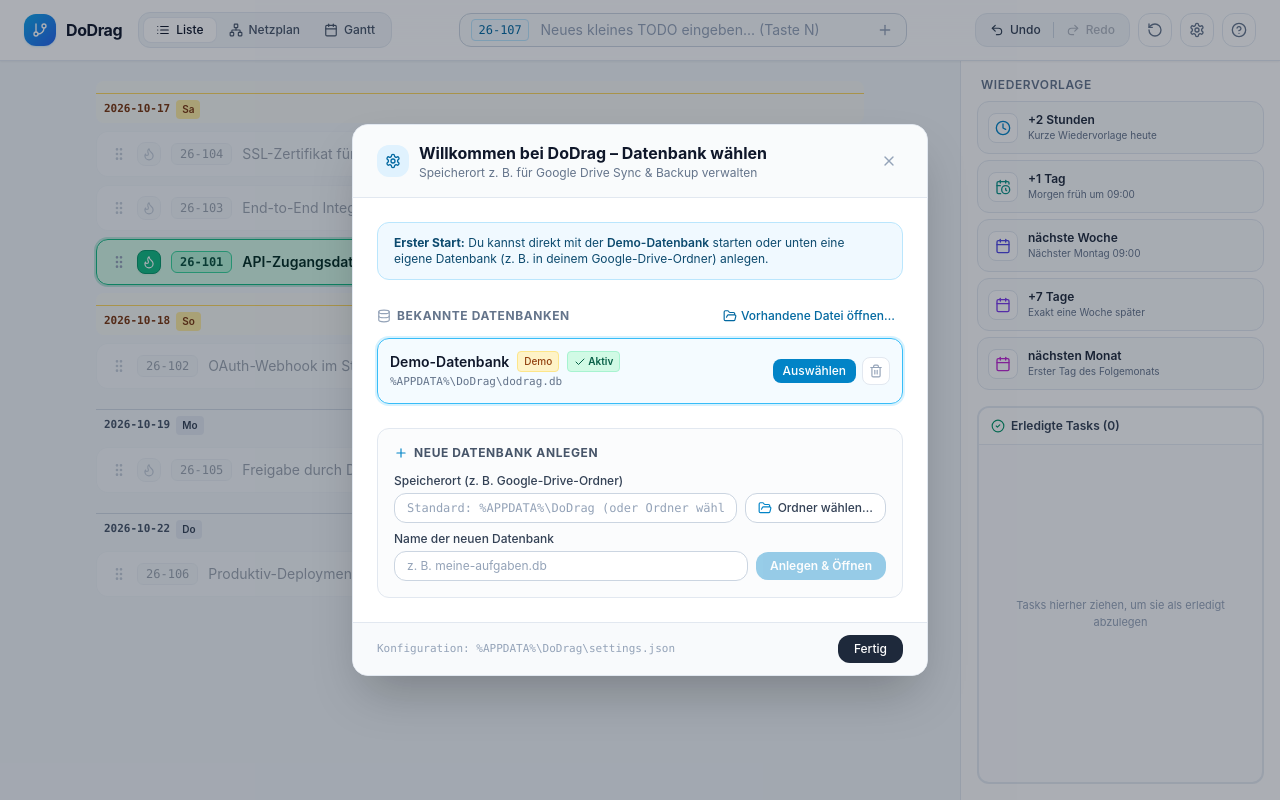
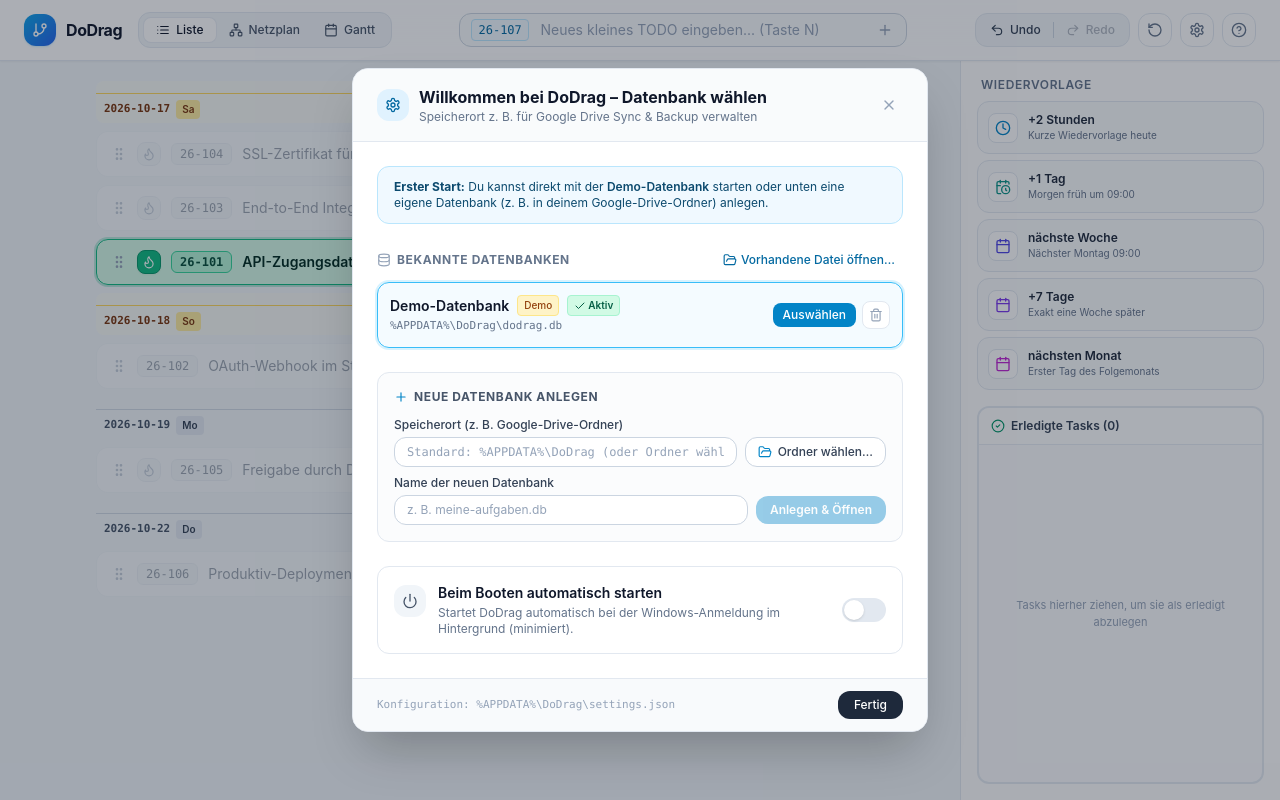
Before and after one commit to sulimma/dodrag, a React (Vite) app in the folder frontend/: page / in a window 1280 px wide. Built offline with nearby package versions, Linux system fonts and the light colour scheme.

Commit message:
Add Windows autostart on boot option to settings dialog

```diff
--- a/frontend/src/App.tsx
+++ b/frontend/src/App.tsx
@@ -727,6 +727,17 @@
     pushToast(
       `Datenbank „${targetEntry?.name || dbPath}“ gelöscht`,
       'warning'
+    );
+  };
+
+  const handleToggleAutostart = async (enabled: boolean) => {
+    const updatedSettings = await eventBridge.setAutostart(enabled);
+    setAppSettings(updatedSettings);
+    pushToast(
+      enabled
+        ? 'Autostart beim Windows-Booten aktiviert'
+        : 'Autostart beim Windows-Booten deaktiviert',
+      'info'
     );
   };
 
@@ -1673,6 +1684,7 @@
           onOpenExistingDatabase={handleOpenExistingDatabase}
           onSwitchDatabase={handleSwitchDatabase}
           onDeleteDatabase={handleDeleteDatabase}
+          onToggleAutostart={handleToggleAutostart}
         />
       )}
 
--- a/frontend/src/bridge/eventBridge.ts
+++ b/frontend/src/bridge/eventBridge.ts
@@ -11,6 +11,7 @@
   knownDatabases: DatabaseEntry[];
   activeDatabasePath: string;
   firstRunCompleted: boolean;
+  autostart: boolean;
 }
 
 declare global {
@@ -28,6 +29,7 @@
           Redo: () => Promise<any[]>;
           ResetDemoData: () => Promise<any[]>;
           GetSettings: () => Promise<AppSettings>;
+          SetAutostart: (enabled: boolean) => Promise<AppSettings>;
           CompleteFirstRun: () => Promise<AppSettings>;
           SelectFolderDialog: () => Promise<string>;
           CreateDatabase: (
@@ -321,7 +323,18 @@
       ],
       activeDatabasePath: '%APPDATA%\\DoDrag\\dodrag.db',
       firstRunCompleted: false,
+      autostart: false,
     };
+  },
+
+  async setAutostart(enabled: boolean): Promise<AppSettings> {
+    if (isWailsAvailable() && window.go!.main!.App!.SetAutostart) {
+      return await window.go!.main!.App!.SetAutostart(enabled);
+    }
+    const current = await this.getSettings();
+    const updated: AppSettings = { ...current, autostart: enabled };
+    localStorage.setItem(LOCAL_SETTINGS_KEY, JSON.stringify(updated));
+    return updated;
   },
 
   async completeFirstRun(): Promise<AppSettings> {
--- a/frontend/src/components/SettingsModal.tsx
+++ b/frontend/src/components/SettingsModal.tsx
@@ -4,6 +4,7 @@
   Database,
   FolderOpen,
   Plus,
+  Power,
   Settings,
   Trash2,
   AlertTriangle,
@@ -20,6 +21,7 @@
   onOpenExistingDatabase: () => Promise<void>;
   onSwitchDatabase: (dbPath: string) => Promise<void>;
   onDeleteDatabase: (dbPath: string) => Promise<void>;
+  onToggleAutostart: (enabled: boolean) => Promise<void>;
 }
 
 export function SettingsModal({
@@ -31,6 +33,7 @@
   onOpenExistingDatabase,
   onSwitchDatabase,
   onDeleteDatabase,
+  onToggleAutostart,
 }: SettingsModalProps) {
   const [folderPath, setFolderPath] = useState<string>('');
   const [dbName, setDbName] = useState<string>('');
@@ -357,6 +360,56 @@
               </div>
             </div>
           </form>
+
+          {/* Section 3: Windows Autostart */}
+          <div className="rounded-xl border border-slate-200 bg-white p-4 flex items-center justify-between gap-4">
+            <div className="flex items-start gap-3">
+              <div className="p-2 rounded-xl bg-slate-100 text-slate-600 mt-0.5">
+                <Power className="w-4 h-4" />
+              </div>
+              <div>
+                <div className="text-sm font-semibold text-slate-900">
+                  Beim Booten automatisch starten
+                </div>
+                <p className="text-xs text-slate-500 mt-0.5">
+                  Startet DoDrag automatisch bei der Windows-Anmeldung im
+                  Hintergrund (minimiert).
+                </p>
+              </div>
+            </div>
+
+            <button
+              type="button"
+              role="switch"
+              aria-checked={Boolean(settings.autostart)}
+              disabled={busy}
+              onClick={async () => {
+                setErrorMsg(null);
+                setBusy(true);
+                try {
+                  await onToggleAutostart(!settings.autostart);
+                } catch (err: any) {
+                  setErrorMsg(
+                    typeof err === 'string'
+                      ? err
+                      : err?.message ||
+                          'Autostart-Einstellung konnte nicht geändert werden.'
+                  );
+                } finally {
+                  setBusy(false);
+                }
+              }}
+              className={`relative inline-flex h-6 w-11 shrink-0 cursor-pointer rounded-full border-2 border-transparent transition-colors duration-200 ease-in-out focus:outline-none ${
+                settings.autostart ? 'bg-sky-600' : 'bg-slate-200'
+              }`}
+            >
+              <span
+                className={`pointer-events-none inline-block h-5 w-5 transform rounded-full bg-white shadow ring-0 transition duration-200 ease-in-out ${
+                  settings.autostart ? 'translate-x-5' : 'translate-x-0'
+                }`}
+              />
+            </button>
+          </div>
         </div>
 
         {/* Footer */}
```
Also changed, not shown: 2 other files (tests, documents, lock files or other folders).
